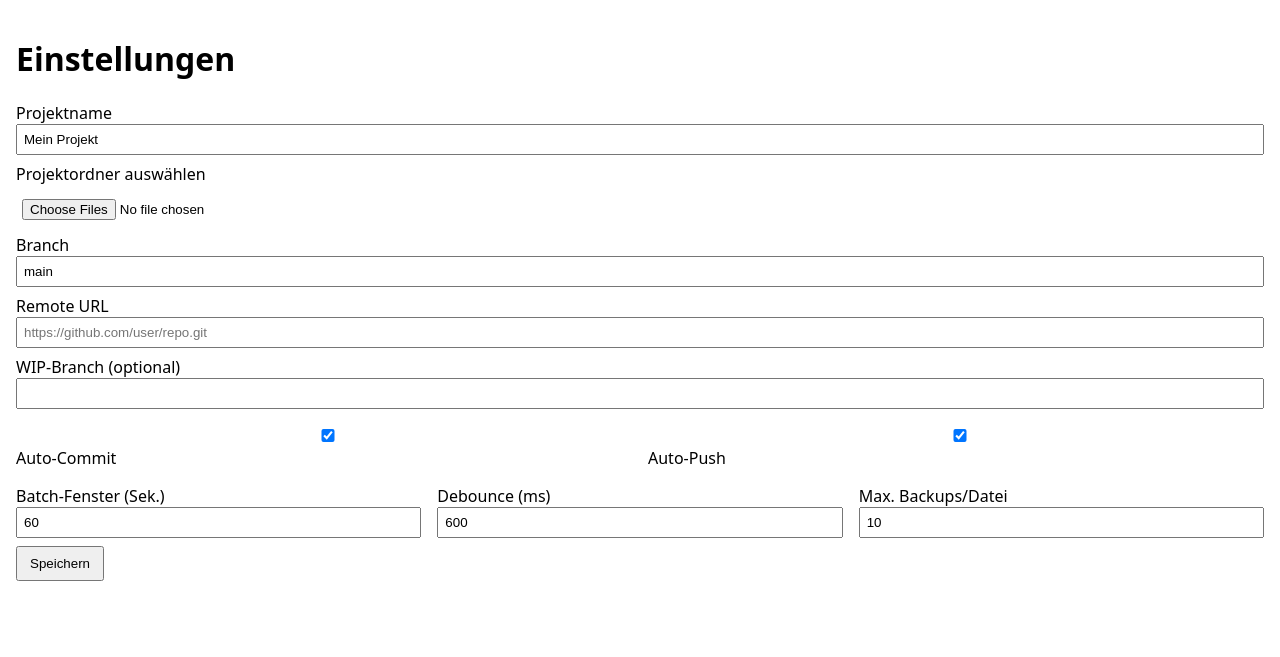
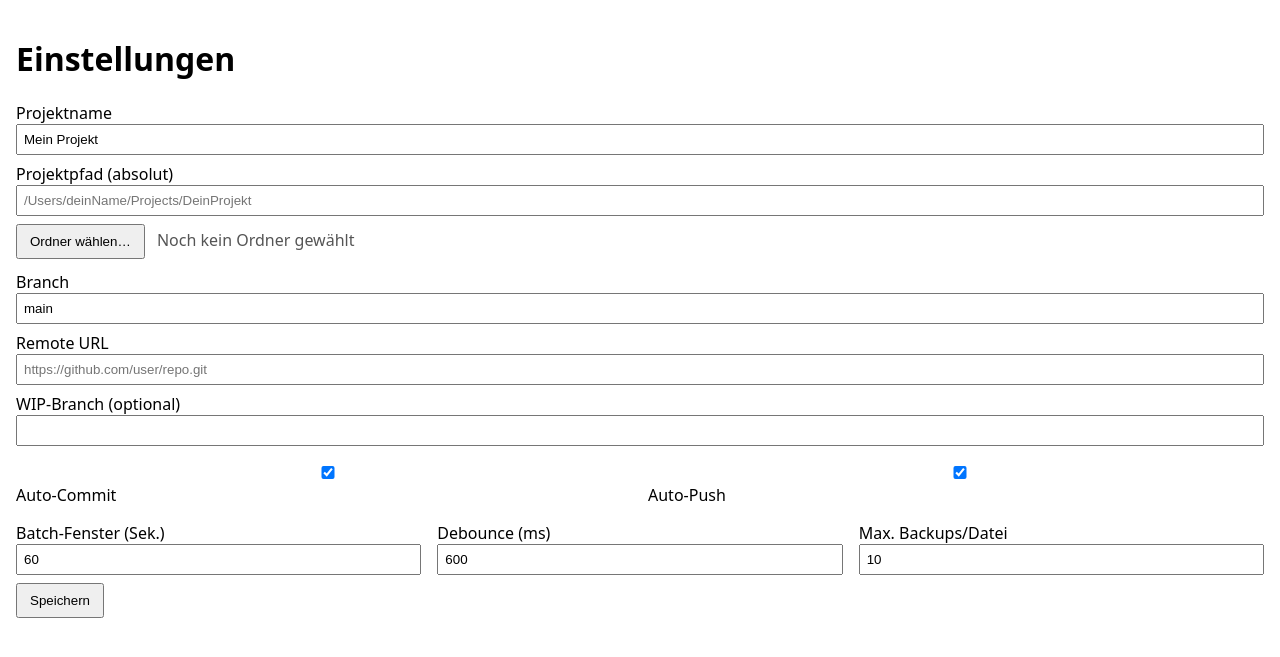
Before and after one commit to RonSchRonSch/Github_sync, a Flask app: page /settings in a window 1280 px wide. Shown: the part 42-699 px from the top of the page. Run offline with Flask 3, Linux system fonts and the light colour scheme.

Commit message:
Add files via upload

```diff
--- a/templates/settings.html
+++ b/templates/settings.html
@@ -3,23 +3,36 @@
 <h1>Einstellungen</h1>
 <form method="post">
   <label>Projektname <input name="project_name" value="{{ cfg.project_name }}"></label>
-  <label>Projektordner auswählen</label>
-    <input type="file" id="folderPicker" webkitdirectory directory multiple>
-    <input type="hidden" name="project_path" id="projectPath" value="{{ cfg.project_path }}">
+  <label>Projektpfad (absolut)
+  <input name="project_path" id="projectPath" value="{{ cfg.project_path }}" placeholder="/Users/deinName/Projects/DeinProjekt">
+</label>
 
-    <script>
-      document.getElementById("folderPicker").addEventListener("change", (evt) => {
-        if (evt.target.files.length > 0) {
-          // erstes File nehmen, Pfad davon extrahieren
-          const first = evt.target.files[0];
-          // Browser gibt nur relativen Fake-Pfad, daher: wir nehmen das Verzeichnis vom filename
-          let pathParts = first.webkitRelativePath.split("/");
-          pathParts.pop(); // Datei entfernen
-          const folderPath = "/" + pathParts.join("/");
-          document.getElementById("projectPath").value = folderPath;
-        }
-      });
-    </script>
+<div style="margin:6px 0 12px;">
+  <button type="button" id="btnPick">Ordner wählen…</button>
+  <span id="pickedInfo" style="margin-left:8px; color:#555;">
+    {% if cfg.project_path %}Aktuell: <code>{{ cfg.project_path }}</code>{% else %}Noch kein Ordner gewählt{% endif %}
+  </span>
+</div>
+
+<script>
+  document.getElementById("btnPick").addEventListener("click", async () => {
+    try {
+      const res = await fetch("/pick-folder");
+      const data = await res.json();
+      if (data.ok && data.path) {
+        const ipt = document.getElementById("projectPath");
+        ipt.value = data.path;                      // Pfad ins Formular schreiben
+        const info = document.getElementById("pickedInfo");
+        info.innerHTML = 'Gewählt: <code>' + data.path + '</code>';
+      } else {
+        alert("Kein Ordner gewählt" + (data.error ? " – " + data.error : ""));
+      }
+    } catch (e) {
+      alert("Fehler beim Öffnen des Ordner-Dialogs: " + e);
+    }
+  });
+</script>
+
   <label>Branch <input name="branch" value="{{ cfg.branch }}"></label>
   <label>Remote URL <input name="remote_url" value="{{ cfg.remote_url }}" placeholder="https://github.com/user/repo.git"></label>
   <label>WIP-Branch (optional) <input name="wip_branch" value="{{ cfg.wip_branch }}"></label>
```
